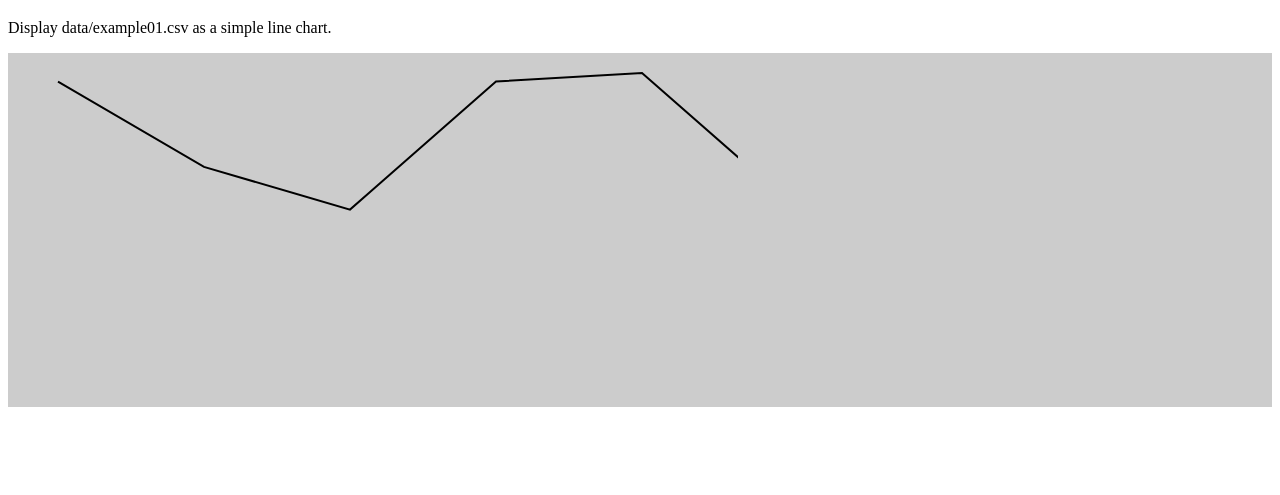
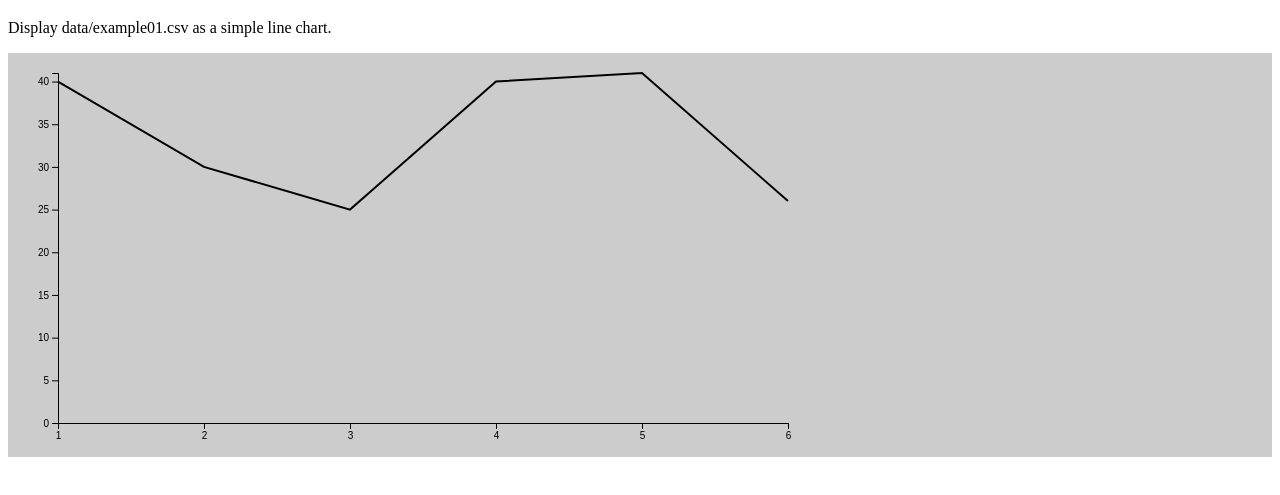
Before and after one commit to dcycle/starterkit-csv-to-d3, a plain HTML site: page docs/simple-line-chart.html in a window 1280 px wide. Shown: the part 61-556 px from the top of the page. Drawn offline with nearby package versions, Linux system fonts and the light colour scheme.

Commit message:
line chart with axis (#5)
Co-authored-by: SKN <skn@SKNs-MacBook-Pro.local>

```diff
--- a/docs/simple-line-chart.html
+++ b/docs/simple-line-chart.html
@@ -33,7 +33,23 @@
       const width = 800 - margin.left - margin.right;
       const height = 400 - margin.top - margin.bottom;
 
-      simpleLineChart('data/simple-line-chart.csv', 'week', 'amount', '#chart-goes-here', width, height, margin);
+      // If displayXAxisPlotting is true to then X axis displayed in chart.
+      const displayXAxisPlotting = true;
+      // If displayYAxisPlotting is true to then Y axis displayed in chart.
+      const displayYAxisPlotting = true;
+
+
+      simpleLineChart(
+        'data/simple-line-chart.csv',
+        'week',
+        'amount',
+        '#chart-goes-here',
+        width,
+        height,
+        margin,
+        displayXAxisPlotting,
+        displayYAxisPlotting
+      );
     </script>
   </body>
 </html>
--- a/docs/simple-line-chart.js
+++ b/docs/simple-line-chart.js
@@ -16,10 +16,24 @@
  *   Height of the chart.
  * @param {int} margin
  *   Margins provides padding around the chart.
+ * @param {bool} displayXAxisPlotting
+ *   If displayXAxisPlotting is true to then X axis displayed in chart.
+ * @param {bool} displayYAxisPlotting
+ *   If displayYAxisPlotting is true to then Y axis displayed in chart.
  *
  * See https://d3-graph-gallery.com/graph/shape.html#myline.
  */
-function simpleLineChart(source, xAxisLabel, yAxisLabel, chartLocation, width, height, margin) {
+function simpleLineChart(
+  source,
+  xAxisLabel,
+  yAxisLabel,
+  chartLocation,
+  width,
+  height,
+  margin,
+  displayXAxisPlotting,
+  displayYAxisPlotting
+) {
 
   // Create SVG element
   // chartLocation is a selector string or a reference to an
@@ -28,9 +42,11 @@ function simpleLineChart(source, xAxisLabel, yAxisLabel, chartLocation, width, h
   // an element with the ID chart.
   const svg = d3.select(chartLocation).append("svg")
     // Sets the width of the SVG element.
-    .attr("width", width)
+    // Total width including margins then only x,y axis rendered completely inside chart.
+    .attr("width", width + margin.left + margin.right)
     // Sets the height of the SVG element.
-    .attr("height", height)
+    // Total height including margins then only x,y axis rendered completely inside chart.
+    .attr("height", height + margin.top + margin.bottom)
     // append("g") Appends a group element (<g>) to the SVG container.
     // Explanation:
     //     The <g> element is used to group other SVG elements
@@ -127,6 +143,29 @@ function simpleLineChart(source, xAxisLabel, yAxisLabel, chartLocation, width, h
       // .attr("d", line) uses the line generator function to
       // generate the path data string for the line chart.
       .attr("d", line);
+
+      if (displayXAxisPlotting)
+        // Append the x-axis to the SVG
+        // A group element (<g>) for the x-axis is appended to the SVG.
+        svg.append("g")
+        // Move the x-axis to the bottom of the chart
+        .attr("transform", `translate(0,${height})`)
+        // Create and render the x-axis with ticks
+        // d3.axisBottom(xScale) is used to generate the bottom axis,
+        // and .ticks(data.length) customizes the number of ticks.
+        // The axis is then rendered in the group element using .call()
+        .call(d3.axisBottom(xScale).ticks(data.length));
+
+    if (displayYAxisPlotting)
+      // Append the y-axis to the SVG
+      // A group element (<g>) for the y-axis is appended to the SVG.
+      svg.append("g")
+      // Create and render the y-axis
+      // .call(d3.axisLeft(yScale)) generates and renders a vertical axis
+      // on the left side of the chart based on the yScale.
+      // This axis will have ticks and labels corresponding to the values
+      // defined in yScale, helping to visually represent the y-values of your data.
+      .call(d3.axisLeft(yScale));
   }).catch(error => {
     console.error('Error loading or parsing data:', error);
   });
```
